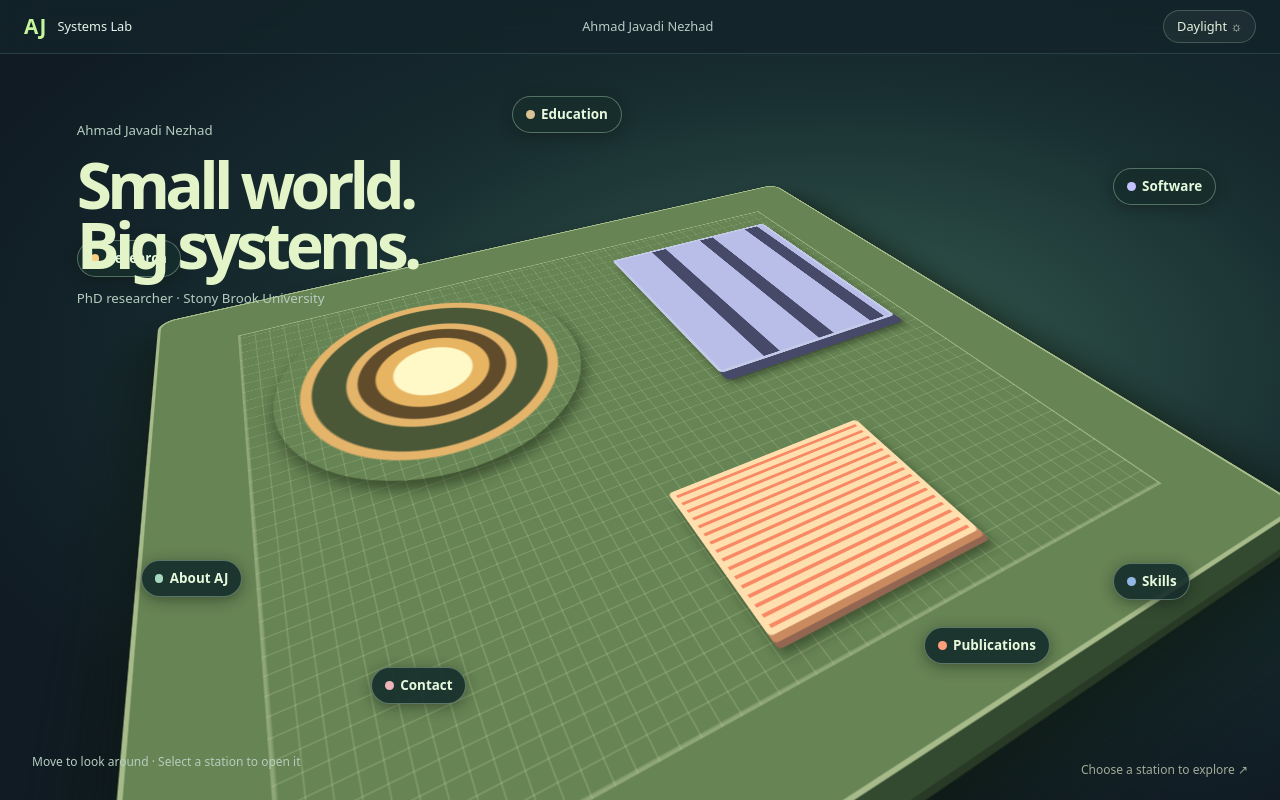
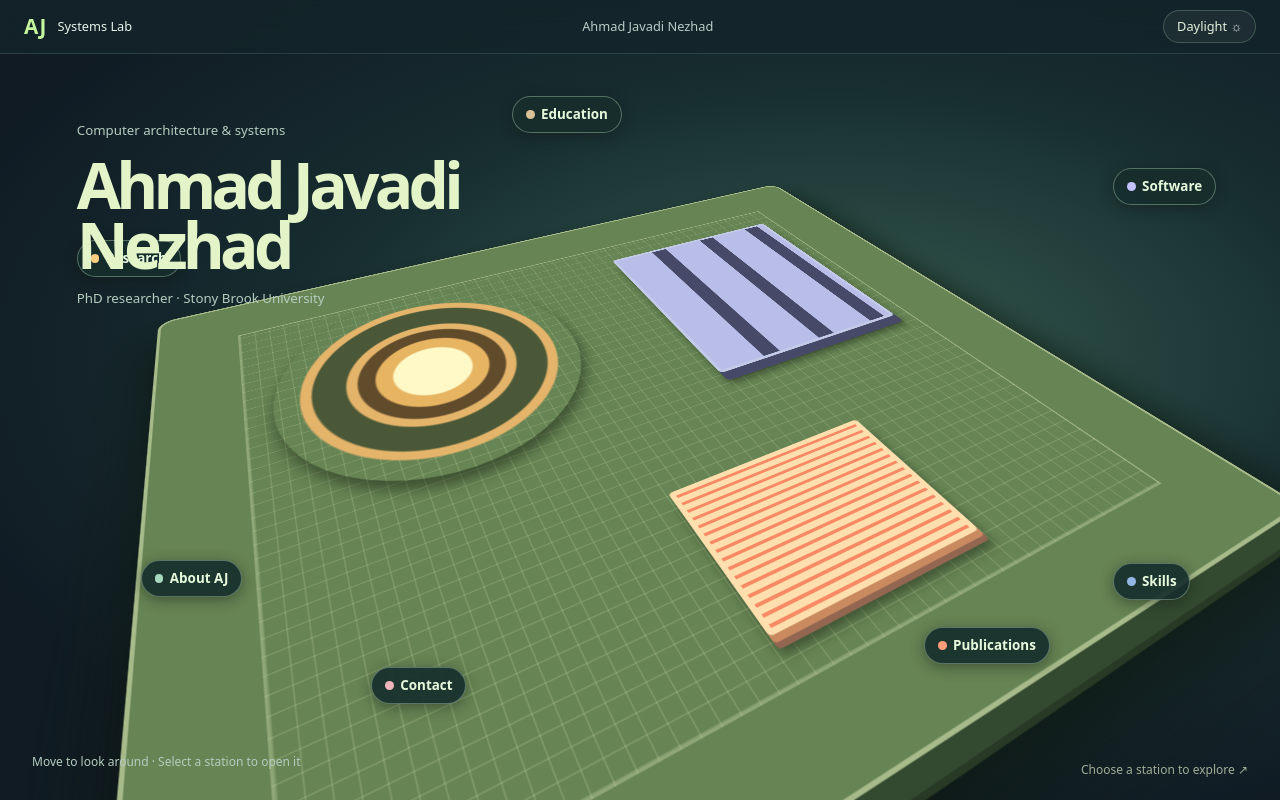
Before and after one commit to ajavadinezhad/aj-resume, a plain HTML site: page index.html in a window 1280 px wide. Drawn offline with nearby package versions, Linux system fonts and the light colour scheme.

Commit message:
Replace hero slogan with name and research focus

```diff
--- a/index.html
+++ b/index.html
@@ -16,7 +16,7 @@
   <button class="theme-switch" type="button" aria-label="Switch to daylight">Daylight ☼</button>
 </header>
 <main id="main">
-  <div class="welcome"><p>Ahmad Javadi Nezhad</p><h1>Small world.<br>Big systems.</h1><p>PhD researcher · Stony Brook University</p></div>
+  <div class="welcome"><p>Computer architecture &amp; systems</p><h1>Ahmad Javadi<br>Nezhad</h1><p>PhD researcher · Stony Brook University</p></div>
       <figure class="lab" aria-labelledby="lab-title">
         <div class="lab-stage">
           <div class="lab-backdrop" aria-hidden="true">
```
